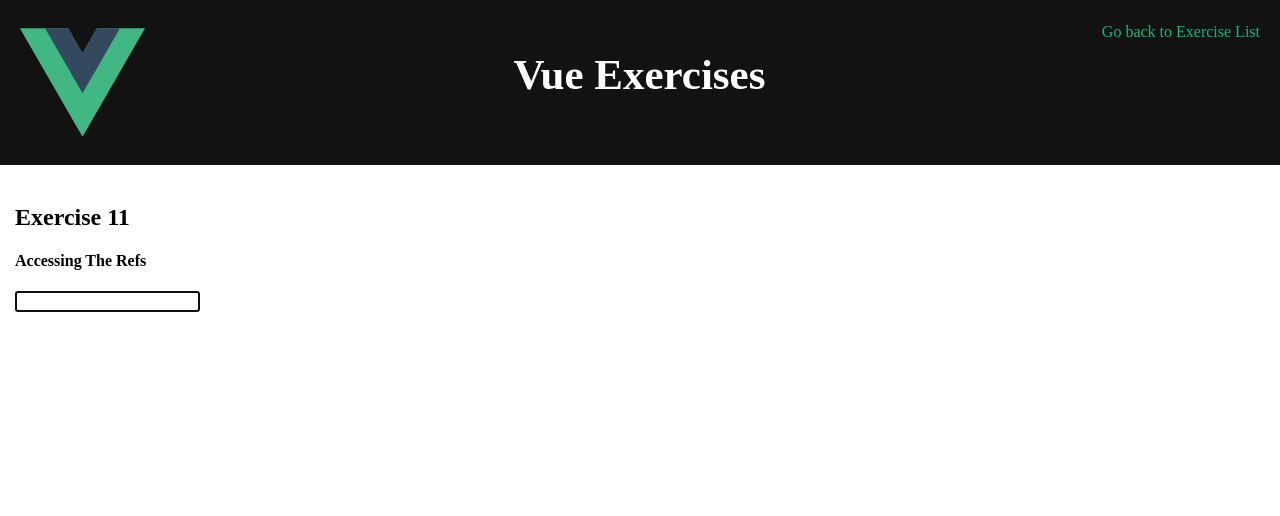
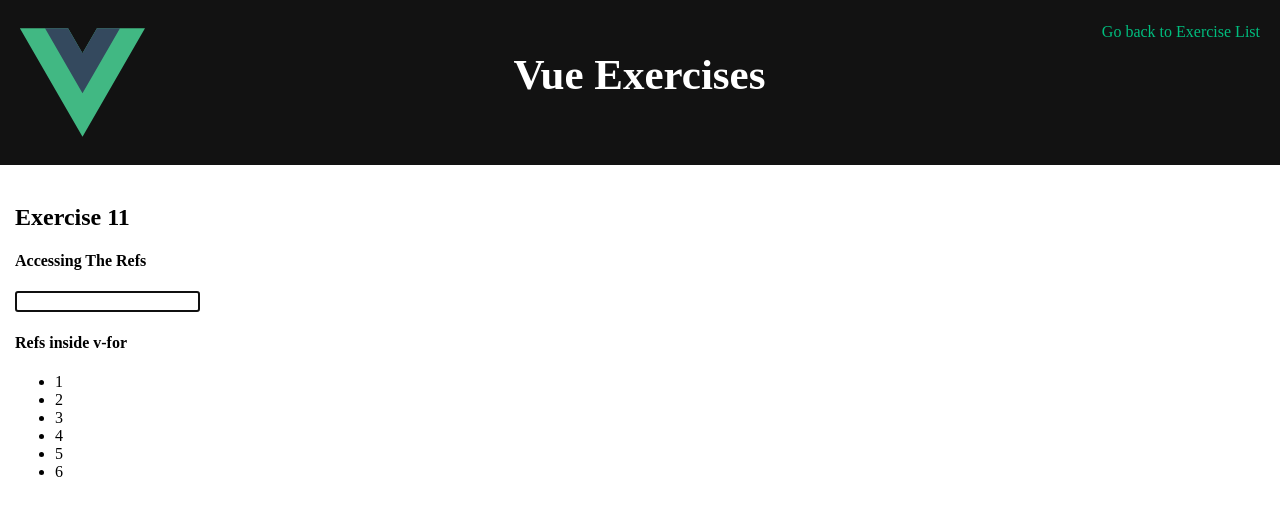
Before and after one commit to galaxyuliana/VueExercises, a Vue app in the folder first-vue-project/: page /11 in a window 1280 px wide. Shown: the top 516 px of the page. Built offline with nearby package versions, Linux system fonts and the light colour scheme.

Commit message:
Added RefsInsideVFor

```diff
--- a/first-vue-project/src/components/Exercise/11/Exercise11.vue
+++ b/first-vue-project/src/components/Exercise/11/Exercise11.vue
@@ -1,5 +1,6 @@
 <script setup>
 import AccessingTheRefs from './AccessingTheRefs.vue'
+import RefsInsideVFor from './RefsInsideVFor.vue'
 </script>
 
 <template>
@@ -7,5 +8,7 @@ import AccessingTheRefs from './AccessingTheRefs.vue'
         <h2>Exercise 11</h2>
         <h4>Accessing The Refs</h4>
         <AccessingTheRefs />
+        <h4>Refs inside v-for</h4>
+        <RefsInsideVFor />
     </div>
 </template>
--- /dev/null
+++ b/first-vue-project/src/components/Exercise/11/RefsInsideVFor.vue
@@ -0,0 +1,22 @@
+<script>
+export default {
+  data() {
+    return {
+      list: [
+        1, 2, 3, 4, 5, 6
+      ]
+    }
+  },
+  mounted() {
+    console.log(this.$refs.items)
+  }
+}
+</script>
+
+<template>
+  <ul>
+    <li v-for="item in list" ref="items">
+      {{ item }}
+    </li>
+  </ul>
+</template>
```
